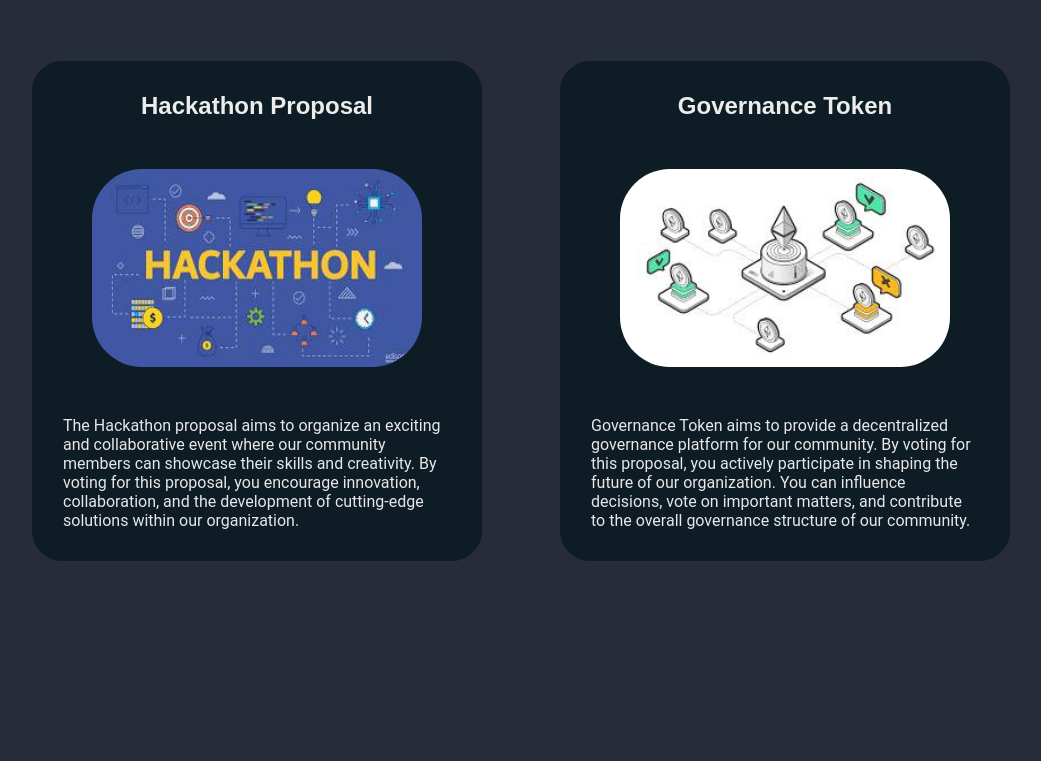
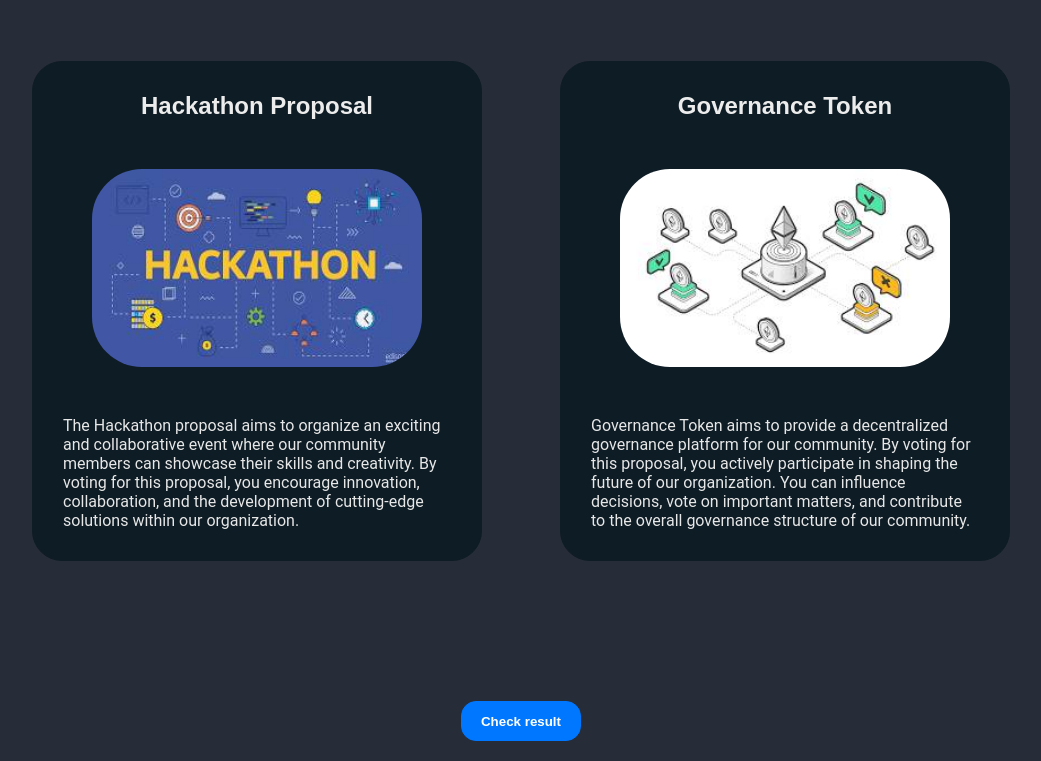
Before and after one commit to gravity8/PowerArk, a website: page index.html in a window 1280 px wide. Shown: the part 1887-2648 px from the top of the page, without its empty margins (119-1160 px from the left). Before the commit the page ends 2588 px from the top, so only its background shows below. Drawn offline with nearby package versions, Linux system fonts and the light colour scheme.

Commit message:
Results button

```diff
--- a/index.html
+++ b/index.html
@@ -91,7 +91,7 @@
             <input type="submit" value="Vote">
     </div>
     <footer>
-
+        <button class="result">Check result</button>
     </footer>
 <script src="main.js"></script>
 </body>
--- a/style.css
+++ b/style.css
@@ -4,6 +4,7 @@
     margin:0;
     padding:0;
     box-sizing: border-box;
+
 }
 body{
     font-family: Outfit,sans-serif;
@@ -153,7 +154,21 @@ nav button:hover{
     border:1.5px solid rgb(0, 119, 255);
     background-color: transparent;
 }
-
+footer{
+    display: flex;
+    justify-content: center;
+    align-items: center;
+    margin-bottom: 20px;
+}
+.result{
+    height: 40px;
+    width:120px;
+    border-radius: 15px;
+    font-weight: 700;
+    border:1.5px solid rgb(0, 119, 255);
+    background-color:rgb(0, 119, 255);
+    color: #fff;
+}
 @media(max-width:1150px){
     .header .header-paragraph{
         font-weight: 500;
@@ -199,9 +214,17 @@ nav button:hover{
         height:120px;
         line-height: 1.5rem;
     }
-}
-@media(max-width:540px){
     .header .header-paragraph{
         font-size: 1rem;
     }
+    nav div img{
+        width:40px;
+        height:40px;
+        border-radius: 50%;
+        transition: .3s ease;
+        margin-right: 15px;
+    }
+    nav{
+        padding-inline: .5rem;
 }
+}
```
